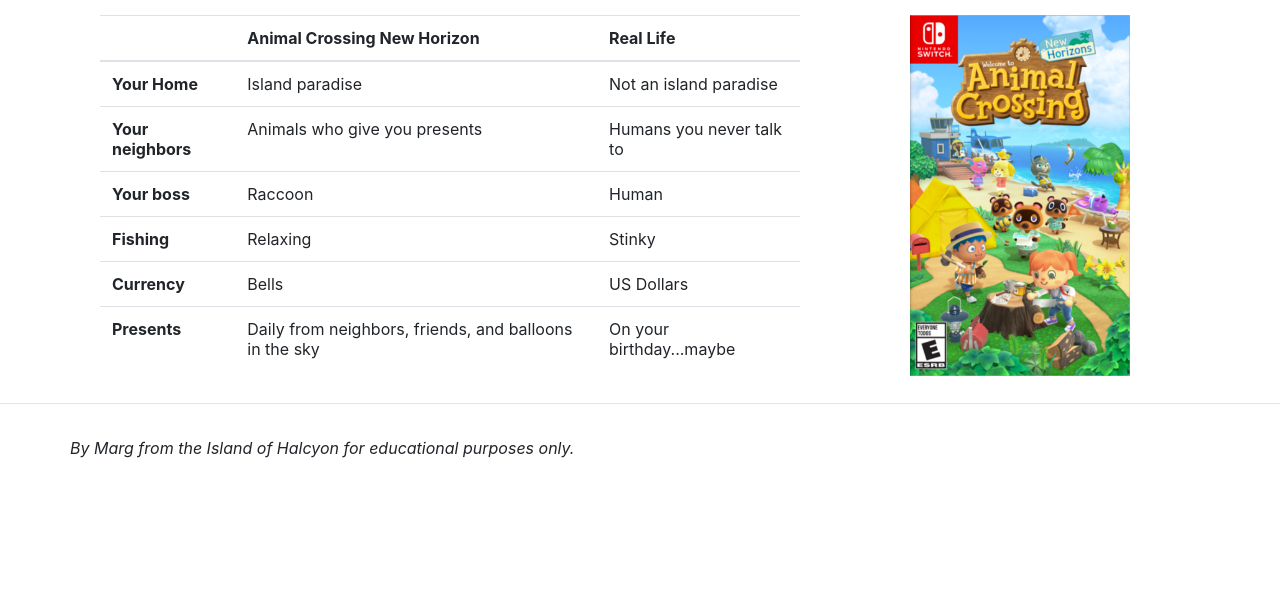
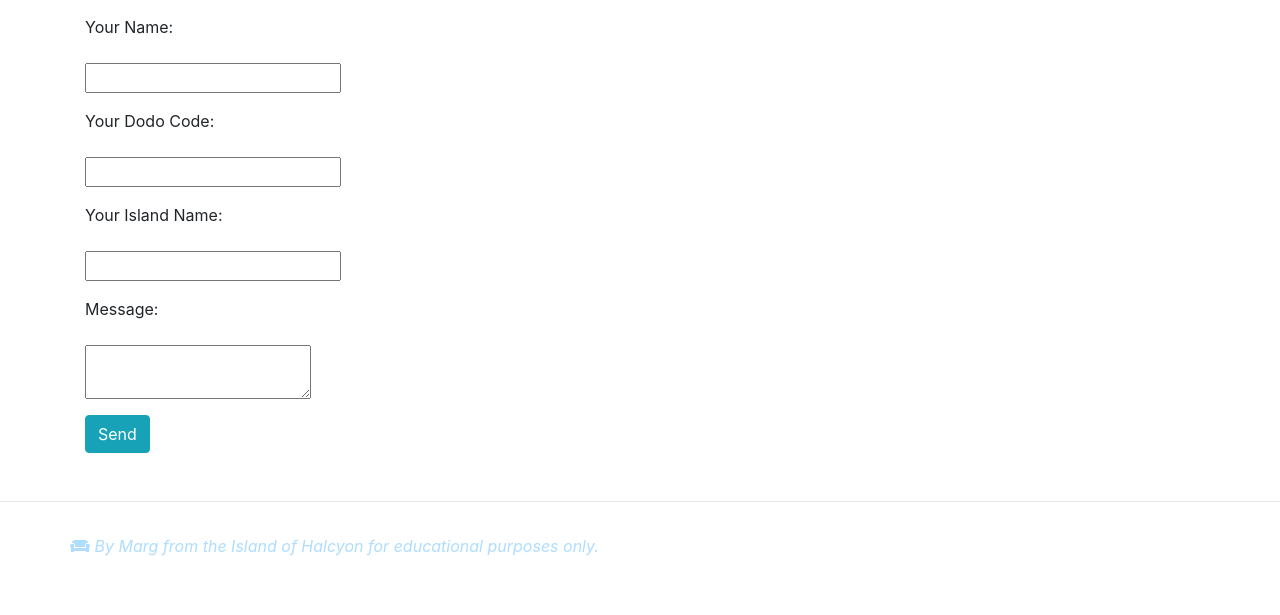
Before and after one commit to margselid/project1, a plain HTML site: page contact.html in a window 1280 px wide. Shown: the part 185-800 px from the top of the page. Drawn offline with nearby package versions, Linux system fonts and the light colour scheme.

Commit message:
finalize

```diff
--- a/contact.html
+++ b/contact.html
@@ -30,7 +30,7 @@
             <a class="nav-item nav-link" href="facts.html">Facts</a>
           </div>
           <div class="navbar-nav ml-auto">
-            <a class="btn btn-outline-info active" href="contact.html" style="border-color: white;">Contact Us</a>
+            <a class="btn btn-outline-info active" href="contact.html">Let's Be Friends</a>
           </div>
         </div>
       </div>
@@ -39,60 +39,41 @@
     <div class="container">
       <div class="row mt-4">
         <div class="col text-center">
-          <h2>ACNH Is Better Than Real Life</h2>
+          <h2>Let's Be Friends</h2>
         </div>
       </div>
-      <div class="row mt-4">
-        <!--Table-->
-        <div class="col-md-8">
-          <div class="container">
-            <table class="table table-hover">
-              <thead>
-                <tr>
-                  <th scope="col"> </th>
-                  <th scope="col">Animal Crossing New Horizon</th>
-                  <th scope="col">Real Life</th>
-                </tr>
-              </thead>
-              <tbody>
-                <tr>
-                  <th scope="row">Your Home</th>
-                  <td>Island paradise</td>
-                  <td>Not an island paradise</td>
-                </tr>
-                <tr>
-                  <th scope="row">Your neighbors</th>
-                  <td>Animals who give you presents</td>
-                  <td>Humans you never talk to</td>
-                </tr>
-                <tr>
-                  <th scope="row">Your boss</th>
-                  <td>Raccoon</td>
-                  <td>Human</td>
-                </tr>
-                <tr>
-                  <th scope="row">Fishing</th>
-                  <td>Relaxing</td>
-                  <td>Stinky</td>
-                </tr>
-                <tr>
-                  <th scope="row">Currency</th>
-                  <td>Bells</td>
-                  <td>US Dollars</td>
-                </tr>
-                <tr>
-                  <th scope="row">Presents</th>
-                  <td>Daily from neighbors, friends, and balloons in the sky</td>
-                  <td>On your birthday...maybe</td>
-                </tr>
-              </tbody>
-            </table>
-          </div>
-        </div>
-        <!--Game cover image-->
-        <div class="col-md-4 text-center">
-          <img src="acnh_cover.png" style="width: 220px">
-        </div>
+      <div class="container row mt-4">
+        <!--Form-->
+        <form name="contact" method="POST" data-netlify="true">
+          <p>
+            <label>Your Name:</label>
+          </p>
+          <p>
+            <input type="text" name="name" />
+          </p>
+          <p>
+            <label>Your Dodo Code:</label>
+          </p>
+          <p>
+            <input type="text" name="dodo" />
+          </p>
+          <p>
+            <label>Your Island Name:</label>
+          </p>
+          <p>
+            <input type="text" name="island" />
+          </p>
+          <p>
+            <label>Message:</label>
+          </p>
+          <p>
+            <textarea name="message"></textarea>
+          </p>
+          <p>
+            <button class="btn btn-outline-info active" type="submit">Send</button>
+          </p>
+        </form>
+
       </div>
     </div>
 
@@ -103,13 +84,11 @@
     <div class="container footer">
       <div class="row my-3">
         <div">
-          <p class="mt-3"><em>By Marg from the Island of Halcyon for educational purposes only.</em></p>
+          <p class="mt-3"><em> <i class="fas fa-couch"></i> By Marg from the Island of Halcyon for educational purposes only.</em></p>
         </div>
       </div>
     </div>
 
-    <!-- Optional JavaScript -->
-    <!-- jQuery first, then Popper.js, then Bootstrap JS -->
     <script src="https://code.jquery.com/jquery-3.4.1.slim.min.js" integrity="sha384-J6qa4849blE2+poT4WnyKhv5vZF5SrPo0iEjwBvKU7imGFAV0wwj1yYfoRSJoZ+n" crossorigin="anonymous"></script>
     <script src="https://cdn.jsdelivr.net/npm/popper.js@1.16.0/dist/umd/popper.min.js" integrity="sha384-Q6E9RHvbIyZFJoft+2mJbHaEWldlvI9IOYy5n3zV9zzTtmI3UksdQRVvoxMfooAo" crossorigin="anonymous"></script>
     <script src="https://stackpath.bootstrapcdn.com/bootstrap/4.4.1/js/bootstrap.min.js" integrity="sha384-wfSDF2E50Y2D1uUdj0O3uMBJnjuUD4Ih7YwaYd1iqfktj0Uod8GCExl3Og8ifwB6" crossorigin="anonymous"></script>
--- a/styles.css
+++ b/styles.css
@@ -1,19 +1,14 @@
 styles.css
-/* Typography */
+/* Fonts */
 body {
-    /* Everything is Raleway */
     font-family: 'Quicksand', sans-serif;
     }
-/* Except we're using more specific rules to override the headlines */
-h1, h2, h3, h4, h5, h6 {
+
+    h1, h2, h3, h4, h5, h6 {
     font-family: 'Quicksand', sans-serif;
     }
-    /* And the "logo" */
-    .navbar-brand {
-        font-family: 'Quicksand';
-        font-size: 45px;
-        font-weight: 1000;
-    }
+
+    /* Navbar */
     .navbar-brand img {
         width: 90px;
         height: 90px;
@@ -30,6 +25,7 @@
         padding-bottom: 40px;
     }
 
+    /* Jumbotron */
     .jumbotron {
         /* background image */
         background-attachment: fixed;
@@ -37,27 +33,23 @@
         background-repeat: no-repeat;
         background-size: cover;
         height: 400px;
+
         /* fonts */
         color: white;
         text-shadow: 1px 1px 1px black;
     }
 
-/* The pricing */
-    .pricing {
-        background-color: #181818;
-    }
-    .pricing h1 {
-        font-family: 'Permanent Marker', cursive;
-        color: #cccccc;
+    /* Cards */
+    .card {
+        box-shadow: #aeddff 10px 10px;
     }
 
-
-    /* .table {
-        width: 100px;
-        height: 100px;
+    /* .form-button {
+        background-color: rgb(23, 162, 184);
+        color: white;
+        border-radius: 6px;
     } */
 
-/* The footer */
-    .footer img {
-        width: 100px;
+    .footer {
+        color: #aeddff;
     }
```
Also changed, not shown: facts.html (+2 -4 lines), index.html (+4 -5 lines).
